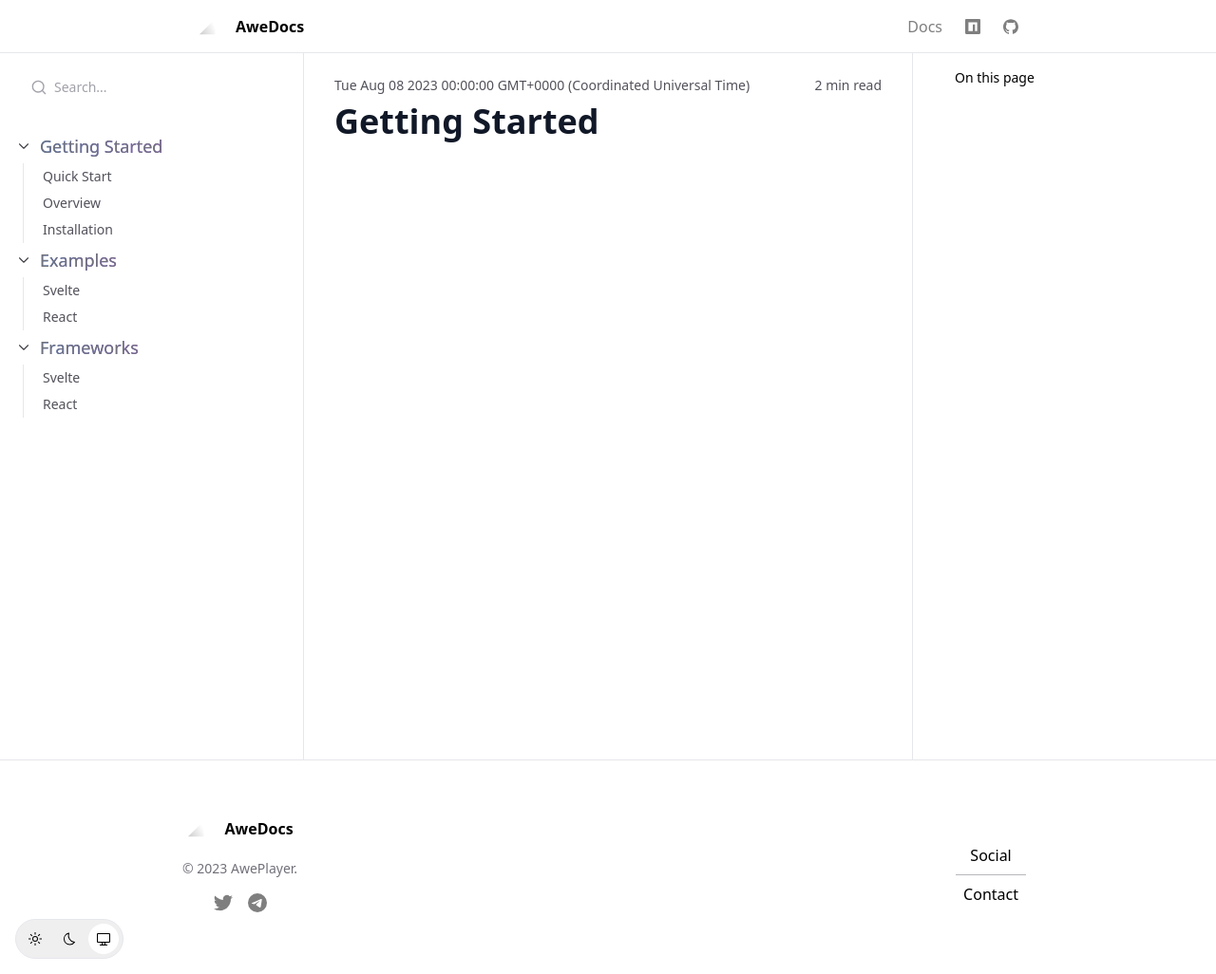
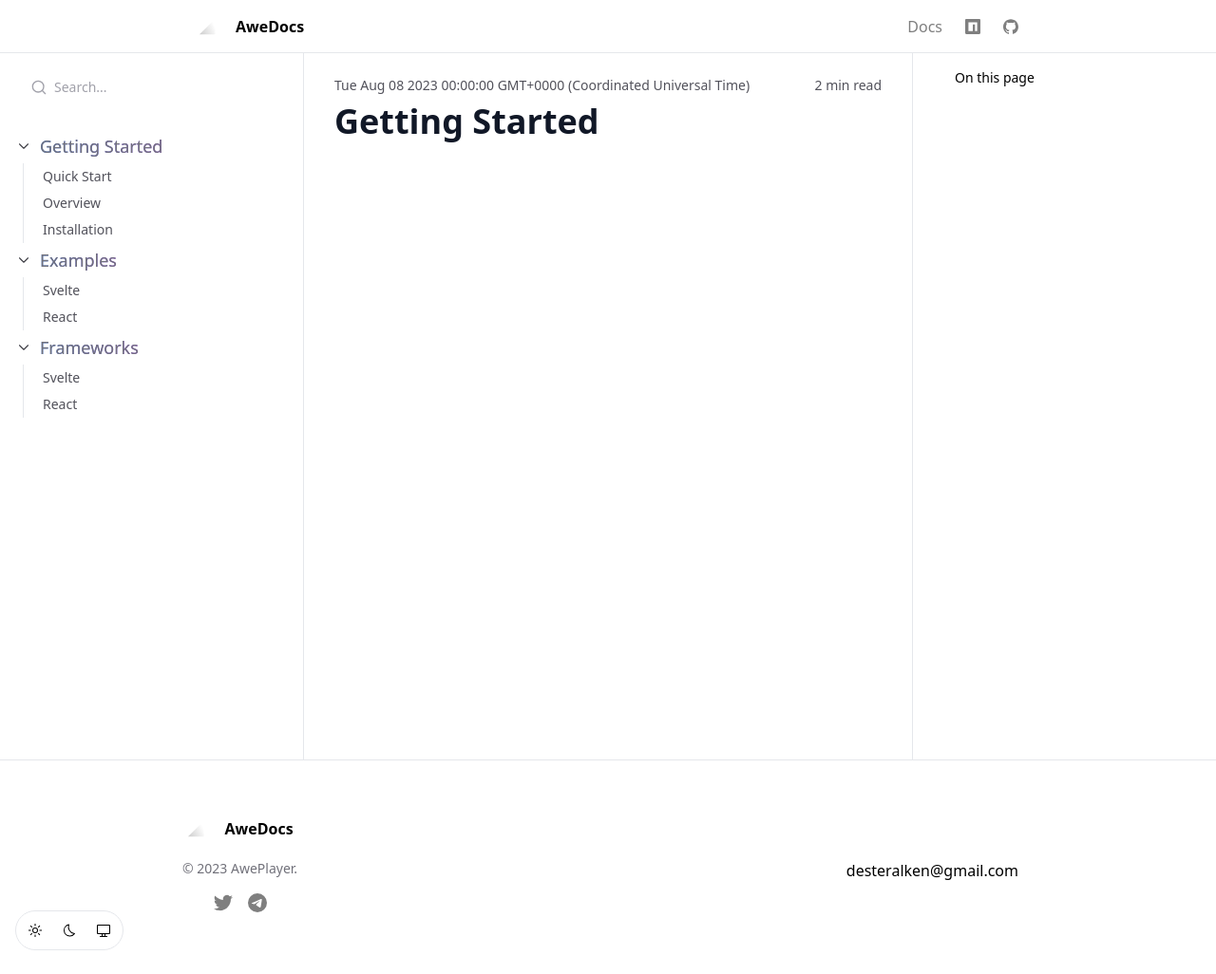
Before and after one commit to AwePlayer/awe-docs-theme, an Astro site: page /docs/getting-started in a window 1280 px wide. Shown: the whole page at 95% size. Built offline with nearby package versions, Linux system fonts and the light colour scheme; Astro itself is replaced by a stand-in of ours.

Commit message:
fix(style): refactor footer & search styles.

```diff
--- a/src/components/Footer.astro
+++ b/src/components/Footer.astro
@@ -4,7 +4,7 @@ import logoImage from "../assets/logo.svg";
 import themeConfig from "../../theme.config";
 ---
 
-<div class="p-4 dark:bg-zinc-900 border-t dark:border-zinc-900 relative">
+<div class="p-4 dark:bg-zinc-900/40 border-t dark:border-zinc-900 relative">
   <footer class="max-w-4xl mx-auto space-y-4 lg:flex lg:justify-between py-10">
     <section class="space-y-4">
       <div class="flex items-center justify-center space-x-2">
@@ -33,14 +33,14 @@ import themeConfig from "../../theme.config";
       </div>
     </section>
     <section class="flex justify-center items-center text-center p-2">
-      <ul class="divide-y divide-zinc-500/50 w-full">
-        <li class="p-2">Social</li><li class="p-2">Contact</li>
+      <ul class="w-full">
+        <li class="p-2">desteralken@gmail.com</li>
       </ul>
     </section>
   </footer>
   <div class="w-fit mx-auto lg:absolute lg:bottom-4 lg:left-4">
     <div
-      class="p-1 flex items-center space-x-1 rounded-full bg-zinc-200/60 dark:bg-zinc-800/60 border dark:border-zinc-700/20"
+      class="p-1 flex items-center space-x-1 rounded-full border dark:border-zinc-700/40"
     >
       <button
         id="theme-btn"
@@ -90,9 +90,9 @@ import themeConfig from "../../theme.config";
           </path><path d="m0 0h32v32h-32z" fill="none"></path>
         </svg>
       </button>
-      <button class="p-2 bg-white rounded-full">
+      <button class="p-2 dark:bg-white/10 rounded-full">
         <svg
-          class="w-4 h-4 fill-black"
+          class="w-4 h-4 fill-black dark:fill-white"
           viewBox="0 0 32 32"
           xmlns="http://www.w3.org/2000/svg"
         >
--- a/src/components/SearchDialog.tsx
+++ b/src/components/SearchDialog.tsx
@@ -71,7 +71,7 @@ const Search: React.FC = () => {
         </div>
       </SearchDialog.Trigger>
       <SearchDialog.Portal>
-        <SearchDialog.Overlay className="bg-black/40 fixed top-0 left-0 right-0 bottom-0 backdrop-blur-lg z-50" />
+        <SearchDialog.Overlay className="bg-zinc-200/40 dark:bg-black/40 fixed top-0 left-0 right-0 bottom-0 backdrop-blur-lg z-50" />
         <SearchDialog.Content className="fixed top-0 left-0 right-0 bottom-0 max-w-4xl h-fit p-4 mx-auto xl:mt-10 z-50">
           <SearchDialog.Title className="text-lg font-medium text-zinc-200">
             Search...
@@ -79,7 +79,7 @@ const Search: React.FC = () => {
           <fieldset>
             <div className="w-full py-4">
               <div className="w-full p-[1px] h-14 transition-all ease-in-out focus-within:bg-gradient-to-tr from-blue-300 via-indigo-400 to-purple-300 rounded-xl">
-                <div className="px-4 py-2 w-full h-full rounded-[11px] bg-zinc-900 flex justify-start items-center space-x-4">
+                <div className="px-4 py-2 w-full h-full rounded-[11px] bg-white dark:bg-zinc-900 flex justify-start items-center space-x-4">
                   <svg
                     className="w-6 h-6 stroke-zinc-400"
                     fill="none"
```
